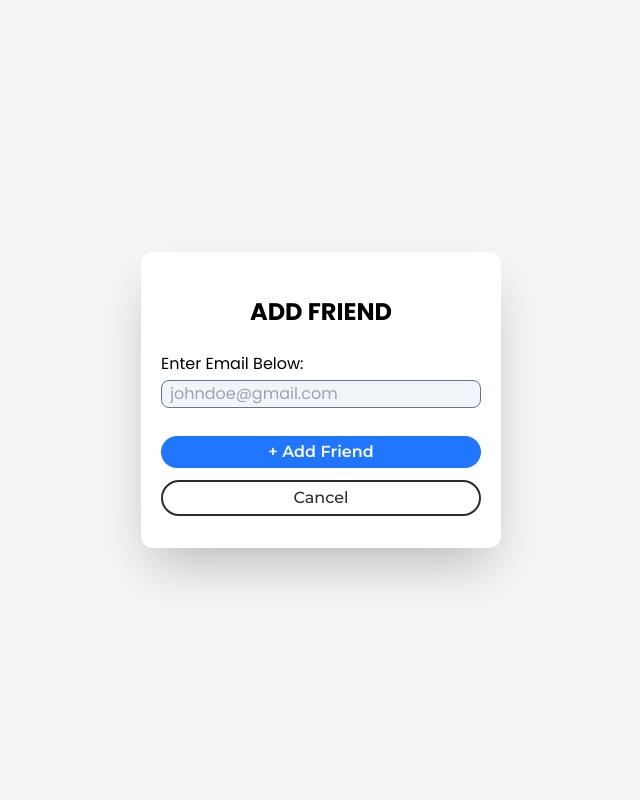
After one commit to ShrihariMahabal/proj, a Flask app: page /add_friend in a window 1280 px wide. The commit adds this page. Shown: the whole page, without its empty margins (319-959 px from the left). Run offline with Flask 3, Linux system fonts and the light colour scheme; style sheets or scripts are compiled from the project's sources; some libraries are stand-ins or nearby versions.

Commit message:
Added Friends page, expenses remaining

```diff
--- a/app.py
+++ b/app.py
@@ -62,13 +62,14 @@ def login():
         password = request.form['password']
 
         cur = mysql.connection.cursor()
-        cur.execute("SELECT username, password, uid FROM users WHERE username = %s", (username,))
+        cur.execute("SELECT username, password, uid, email FROM users WHERE username = %s", (username,))
         user = cur.fetchone()
         cur.close()
 
         if user and user['password']==password:
             session['username'] = user['username']
             session['uid'] = user['uid']
+            session['email'] = user['email']
             return redirect(url_for('home'))
         elif user:
             error="Incorrect Credentials"
@@ -232,11 +233,11 @@ def join_group():
 #         paid_for = request.form.getlist('paid_for[]')
 
 #         if not description or not amount or len(paid_by)==0 or len(paid_for)==0:
-#             error = 'Please fill all details !'
-#             return render_template('add_expense.html', error=error, gid=gid, paid_for=paid_for, members=members)
+#             error = 'Pleas    ill all details !'
+#             return render_    plate('add_expense.html', error=error, gid=gid, paid_for=paid_for, members=members)
 
-#         cur = mysql.connection.cursor()
-#         cur.execute("INSERT INTO paid_by(description, amount, payer, gid) VALUES (%s, %s, %s, %s)", (description, amount, int(paid_by[0]), gid))
+#         cur = mysql.connec    n.cursor()
+#         cur.execute("INSER    NTO paid_by(description, amount, payer, gid) VALUES (%s, %s, %s, %s)", (description, amount, int(paid_by[0]), gid))
 #         mysql.connection.commit()
 #         cur.execute("SELECT LAST_INSERT_ID()")
 #         eid = cur.fetchone()['LAST_INSERT_ID()']
@@ -353,6 +354,39 @@ def settle(gid, uid):
 
     return render_template('settlement.html', settlements=settlements, hero=hero, gid=gid, balance=balance, colors=colors)
 
+@app.route('/friends')
+def friends():
+    cur=mysql.connection.cursor()
+    cur.execute("SELECT * FROM friends JOIN users ON friends.friend_id=users.uid WHERE friends.uid=%s", (session['uid'],))
+    friends=cur.fetchall()
+    cur.close()
+
+    return render_template('friends.html',friends=friends)
+
+@app.route('/add_friend', methods=['GET', 'POST'])
+def add_friend():
+    if request.method=='POST':
+        friend_email=request.form['friend_email']
+
+        if not friend_email:
+            error='Invalid Email Address'
+            return render_template('add_friend.html', error=error)
+
+        cur=mysql.connection.cursor()
+        cur.execute("SELECT uid FROM users WHERE email=%s", (friend_email,))
+        friend_id=cur.fetchone()
+
+        if not friend_id:
+            error2='No User Found'
+            return render_template('add_friend.html', error2=error2)
+
+
+        cur.execute("INSERT INTO friends (uid, friend_id) VALUES (%s, %s), (%s, %s)", (session['uid'], friend_id['uid'], friend_id['uid'], session['uid']))
+        mysql.connection.commit()
+        cur.close()
+        return redirect(url_for('friends'))
+
+    return render_template('add_friend.html')
 
 if __name__ == '__main__':
     app.run(debug=True)
--- /dev/null
+++ b/templates/add_friend.html
@@ -0,0 +1,35 @@
+<!DOCTYPE html>
+<html lang="en">
+
+<head>
+    <meta charset="UTF-8">
+    <meta name="viewport" content="width=device-width, initial-scale=1.0">
+    <title>Add Friend</title>
+    <link href="{{url_for('static',filename='css/output.css')}}" rel="stylesheet">
+</head>
+
+<body>
+    <!-- <div class="backdrop hidden fixed bg-[rgba(0,0,0,0.5)] top-0 h-[100vh] w-full z-10"></div> -->
+    <div class="container h-[100vh] w-full flex justify-center items-center">
+        <div class="modal fixed z-10 flex flex-col justify-between items-center font-['Poppins',sans-serif] bg-white rounded-xl px-5 py-8 shadow-2xl">
+            <h1 class="font-bold text-2xl mt-3 mb-5">ADD FRIEND</h1>
+            <form action="{{url_for('add_friend')}}" method="post" class="flex flex-col w-[20rem]">
+                <label class="my-1" for="group_name">Enter Email Below:</label>
+                <input class="text-black rounded-lg bg-slate-100 mb-4 pl-2 py-[1px] border-[1px] border-slate-500"
+                    type="email" id="" name="friend_email" placeholder="johndoe@gmail.com">
+                {% if error %}
+                <p class="text-[red]">{{error}}</p>
+                {% endif %}
+                {% if error2 %}
+                <p class="text-[red]">{{error2}}</p>
+                {% endif %}
+                <button type="submit" class="btn-primary my-3">
+                    <p class="font-semibold">+ Add Friend</p>
+                </button>
+                <a class="btn-secondary" href="{{url_for('friends')}}">Cancel</a>
+            </form>
+        </div>
+    </div>
+</body>
+
+</html>
--- a/templates/header.html
+++ b/templates/header.html
@@ -4,4 +4,5 @@
     <a href="{{url_for('logout')}}" style="margin-left: auto;">
     <button type="button" class="btn btn-outline-logout" id="logout">Logout</button>
     </a>
+    <p>{{username}}</p>
 </header>
--- a/templates/nav.html
+++ b/templates/nav.html
@@ -2,6 +2,10 @@
     <a href="{{url_for('home')}}" class="nav-btn active">
         <img class="h-[2.5rem] w-[2.5rem]" src="{{url_for('static',filename='home.svg')}}" alt="">
         <p>Home</p>
+    </a>
+    <a href="{{url_for('friends')}}" class="nav-btn">
+        <img class="h-[2.5rem] w-[2.5rem]" src="{{url_for('static',filename='bar-chart-4.svg')}}" alt="">
+        <p>Friends</p>
     </a>
     <a href="" class="nav-btn">
         <img class="h-[2.5rem] w-[2.5rem]" src="{{url_for('static',filename='bar-chart-4.svg')}}" alt="">
```
Also changed, not shown: templates/friends.html (added, +40 -0 lines), static/css/input.css (line endings or trailing spaces).
